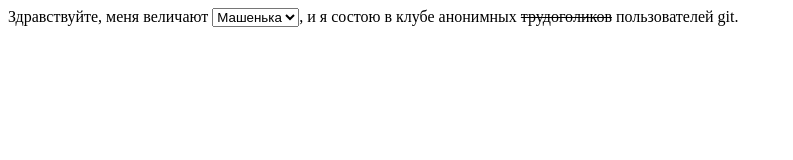
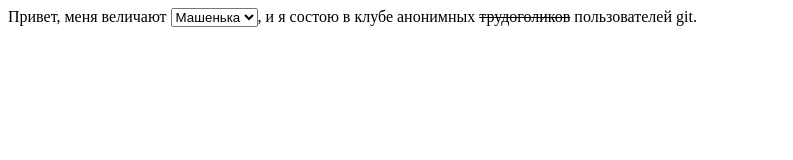
Before and after one commit to fight-4-life/creaive_teamwork_git, a plain HTML site: page 01.html in a window 1280 px wide. Shown: the whole page, without its empty margins (0-793 px from the left). Drawn offline with Linux system fonts and the light colour scheme.

Commit message:
Privet_vmesto_zdravstvuyte

```diff
--- a/01.html
+++ b/01.html
@@ -6,7 +6,7 @@
     <title>Информация о git user</title>
 </head>
 <body>
-   Здравствуйте, меня величают
+   Привет, меня величают
    <select>
       <option>Сергей</option>
       <option>Борис</option>
```
